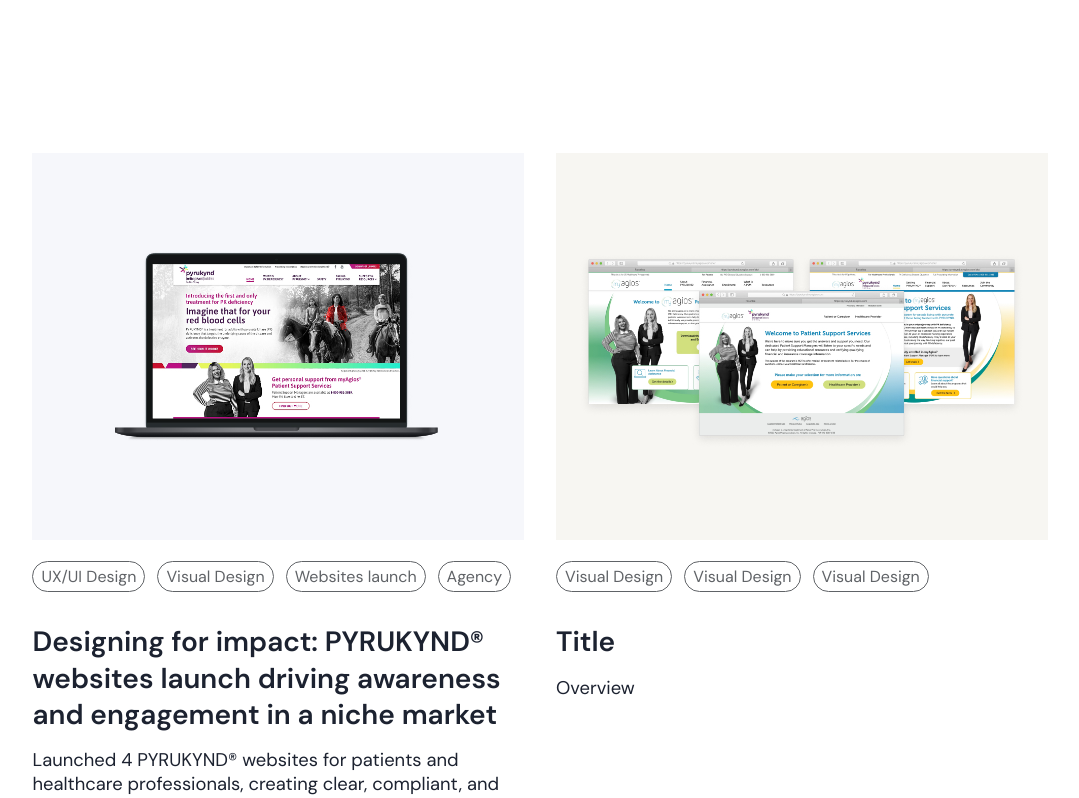
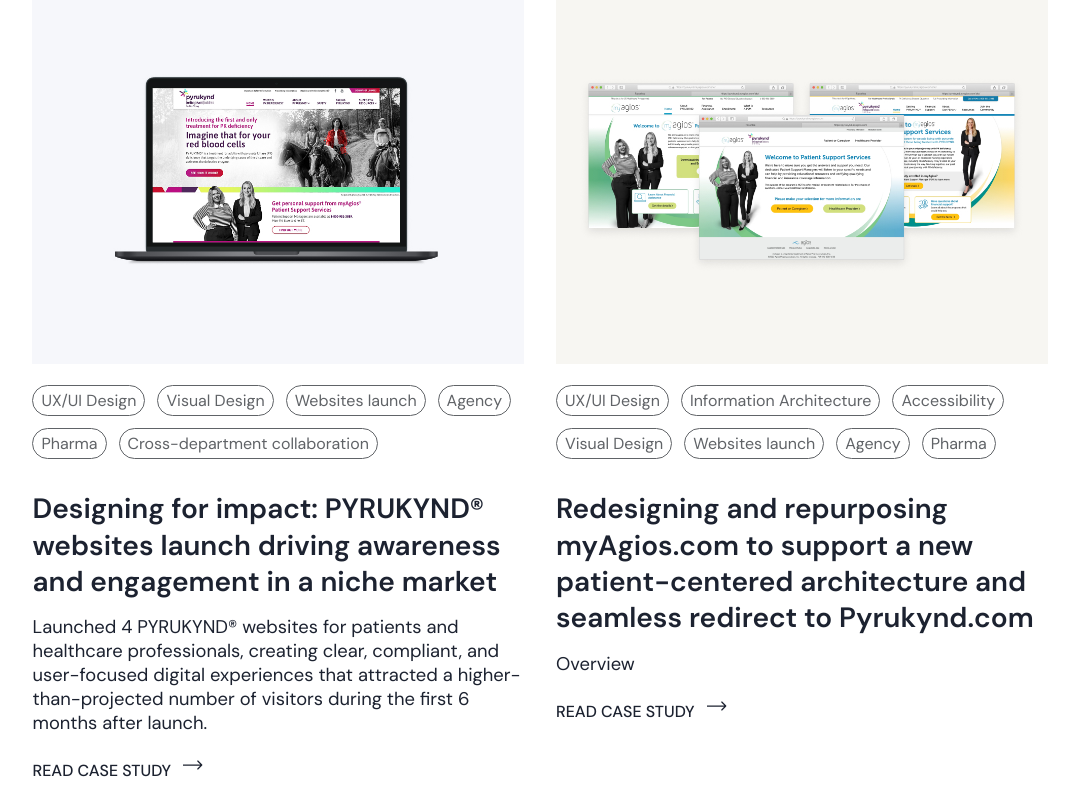
Before and after one commit to z-kateryna/portfolio-deploy, a React (Vite) app: page / in a window 1280 px wide. Shown: the part 740-1538 px from the top of the page, without its empty margins (100-1179 px from the left). Built offline with nearby package versions, Linux system fonts and the light colour scheme.

Commit message:
connected case study to card

```diff
--- a/src/components/CaseStudies/CaseStudies.jsx
+++ b/src/components/CaseStudies/CaseStudies.jsx
@@ -4,19 +4,28 @@ import PurykundMockUp from "../../assets/images/mock-up-test.jpg";
 import MyAgiosMockUp from "../../assets/images/myagios-mock-up.jpg";
 import NowstaMockUp from "../../assets/images/nowsta-mock-up.jpg";
 import COBMockUp from "../../assets/images/cob-mock-up.jpg";
-import  { Link } from "react-router-dom";
+import { Link } from "react-router-dom";
 
 export default function CaseStudies() {
   return (
     <section className="case-studies">
       <div className="case-studies__wrapper">
-        <Link to="/pyrukynd" className="case-studies__pyrukynd" href="#">
+        <a
+          href="https://www.figma.com/proto/QZjsDHcGvM8pUWDZnYCatP/Portfolio-pages?node-id=1-49&t=edFKBDwqSf2kH8md-1"
+          className="case-studies__pyrukynd"
+          target="_blank"
+          rel="noopener noreferrer"
+        >
           <img className="case-studies__pyrukynd--img" src={PurykundMockUp} />
           <div className="case-studies__tag-container">
             <div className="case-studies__tag">UX/UI Design</div>
             <div className="case-studies__tag">Visual Design</div>
             <div className="case-studies__tag">Websites launch</div>
             <div className="case-studies__tag">Agency</div>
+            <div className="case-studies__tag">Pharma</div>
+            <div className="case-studies__tag">
+              Cross-department collaboration
+            </div>
           </div>
           <div className="case-studies__copy-container">
             <h2 className="case-studies__header">
@@ -26,31 +35,36 @@ export default function CaseStudies() {
             <p className="case-studies__copy">
               Launched 4 PYRUKYND® websites for patients and healthcare
               professionals, creating clear, compliant, and user-focused digital
-              experiences that attracted a higher-than-projected number of visitors (6.1K visits for patient site and 3.1K visits for HCP site)
-               during the first 6 months after launch.
+              experiences that attracted a higher-than-projected number of
+              visitors during the first 6 months after launch.
             </p>
             <button className="case-studies__btn">
               Read case study
-              <img src={Arrow} className="case-studies__arrow-left"/>
+              <img src={Arrow} className="case-studies__arrow-left" />
+            </button>
+          </div>
+        </a>
+
+        <Link className="case-studies__myagios" to="/my-agios">
+          <img className="case-studies__myagios--img" src={MyAgiosMockUp} />
+          <div className="case-studies__tag-container">
+            <div className="case-studies__tag">UX/UI Design</div>
+            <div className="case-studies__tag">Information Architecture</div>
+            <div className="case-studies__tag">Accessibility</div>
+            <div className="case-studies__tag">Visual Design</div>
+            <div className="case-studies__tag">Websites launch</div>
+            <div className="case-studies__tag">Agency</div>
+            <div className="case-studies__tag">Pharma</div>
+          </div>
+          <div className="case-studies__copy-container">
+            <h2 className="case-studies__header">Redesigning and repurposing myAgios.com to support a new patient-centered architecture and seamless redirect to Pyrukynd.com</h2>
+            <p className="case-studies__copy">Overview</p>
+            <button className="case-studies__btn">
+              Read case study
+              <img src={Arrow} className="case-studies__arrow-left" />
             </button>
           </div>
         </Link>
-        <a className="case-studies__myagios" href="#">
-          <img className="case-studies__myagios--img" src={MyAgiosMockUp} />
-          <div className="case-studies__tag-container">
-            <div className="case-studies__tag">Visual Design</div>
-            <div className="case-studies__tag">Visual Design</div>
-            <div className="case-studies__tag">Visual Design</div>
-          </div>
-          <div className="case-studies__copy-container">
-            <h2 className="case-studies__header">Title</h2>
-            <p className="case-studies__copy">Overview</p>
-            {/* <button className="case-studies__btn">
-              Read Case Study
-              <img src={Arrow} />
-            </button> */}
-          </div>
-        </a>
         <a className="case-studies__nowsta" href="#">
           <img className="case-studies__nowsta--img" src={NowstaMockUp} />
           <div className="case-studies__tag-container">
--- a/src/components/CaseStudies/CaseStudies.scss
+++ b/src/components/CaseStudies/CaseStudies.scss
@@ -7,7 +7,6 @@
   padding: 1rem;
 
   &__wrapper {
-    margin-top: 4rem;
     display: flex;
     flex-wrap: wrap;
     gap: 2rem;
@@ -44,7 +43,6 @@
     padding: 0.25rem 0.5rem;
     border-radius: 20px;
     color: #606367;
-    // background-color: $grey-bkgrd;
     font-size: 1rem;
   }
 
@@ -97,7 +95,6 @@
 
   @include tablet {
     padding: 2rem;
-    margin-top: 5rem;
 
     &__pyrukynd,
     &__myagios,
@@ -109,16 +106,15 @@
   }
 
   @include desktop {
+    display: flex;
+    flex-wrap: wrap;
+    gap: 2rem;
+    justify-content: center;
+
     &__wrapper {
       max-width: 1024px;
       margin: 0 auto;
     }
-
-    margin-top: 6rem;
-    display: flex;
-    flex-wrap: wrap;
-    gap: 2rem;
-    justify-content: center;
 
     &__pyrukynd,
     &__myagios,
--- a/src/components/Hero/Hero.scss
+++ b/src/components/Hero/Hero.scss
@@ -4,7 +4,7 @@
 @use "../../assets/styles/partials/variables" as *;
 
 .hero {
-  height: 80vh;
+  height: 70vh;
   display: flex;
   flex-direction: column;
 
@@ -80,7 +80,7 @@
 
   @include tablet {
     &__wrapper {
-      padding: 2rem;
+      padding: 0 2rem;
     }
 
     &__header {
--- a/src/components/Navigation/Navigation.jsx
+++ b/src/components/Navigation/Navigation.jsx
@@ -36,7 +36,7 @@ export default function Homepage() {
   }, [isHovered]);
 
   return (
-    <nav className="nav" aria-label="Main navigation">
+    <section className="nav" aria-label="Main navigation">
       <div className="nav__wrapper">
         <NavLink
           to="/"
@@ -111,14 +111,13 @@ export default function Homepage() {
             <img src={mail} alt="github icon" />
           </a>
         </div>
+
         <img
           className="nav__hamburger--icon"
           src={HamburgerMenu}
           alt=""
           onClick={toggleMenu}
         />
-
-        <hr className="nav__line" />
         <div
           className={`nav__hamburger--container ${
             menuOpen ? "open" : "closed"
@@ -180,6 +179,8 @@ export default function Homepage() {
           </div>
         </div>
       </div>
-    </nav>
+
+    </section>
+
   );
 }
--- a/src/components/Navigation/Navigation.scss
+++ b/src/components/Navigation/Navigation.scss
@@ -131,6 +131,7 @@
   }
 
   &__line {
+    display: flex;
     height: 1px;
     color: #1c2230;
   }
--- a/src/pages/MyAgios/MyAgios.jsx
+++ b/src/pages/MyAgios/MyAgios.jsx
@@ -4,6 +4,13 @@ import "./MyAgios.scss";
 export default function MyAgios () {
     return (
         <>
+    <iframe
+    style={{ border: '1px solid rgba(0, 0, 0, 0.1)' }}
+    width="100%"
+    height="100%"
+    src="https://embed.figma.com/design/QZjsDHcGvM8pUWDZnYCatP/Portfolio-pages?node-id=1-49&embed-host=share"
+    allowFullScreen
+  ></iframe>
         </>
     )
 }
--- a/src/pages/Pyrukynd/Pyrukynd.jsx
+++ b/src/pages/Pyrukynd/Pyrukynd.jsx
@@ -9,11 +9,9 @@ export default function Pyrukynd() {
       <Navigation />
       <div className="pyrukynd__wrapper">
         < ScrollProgressBar />
-        <article>
-          <section id="overview">...</section>
-          <section id="goal">...</section>
-          <section id="challenge">...</section>
-        </article>
+        <div className="pyrykynd__overview">
+
+        </div>
       </div>
       <Footer />
     </section>
```
